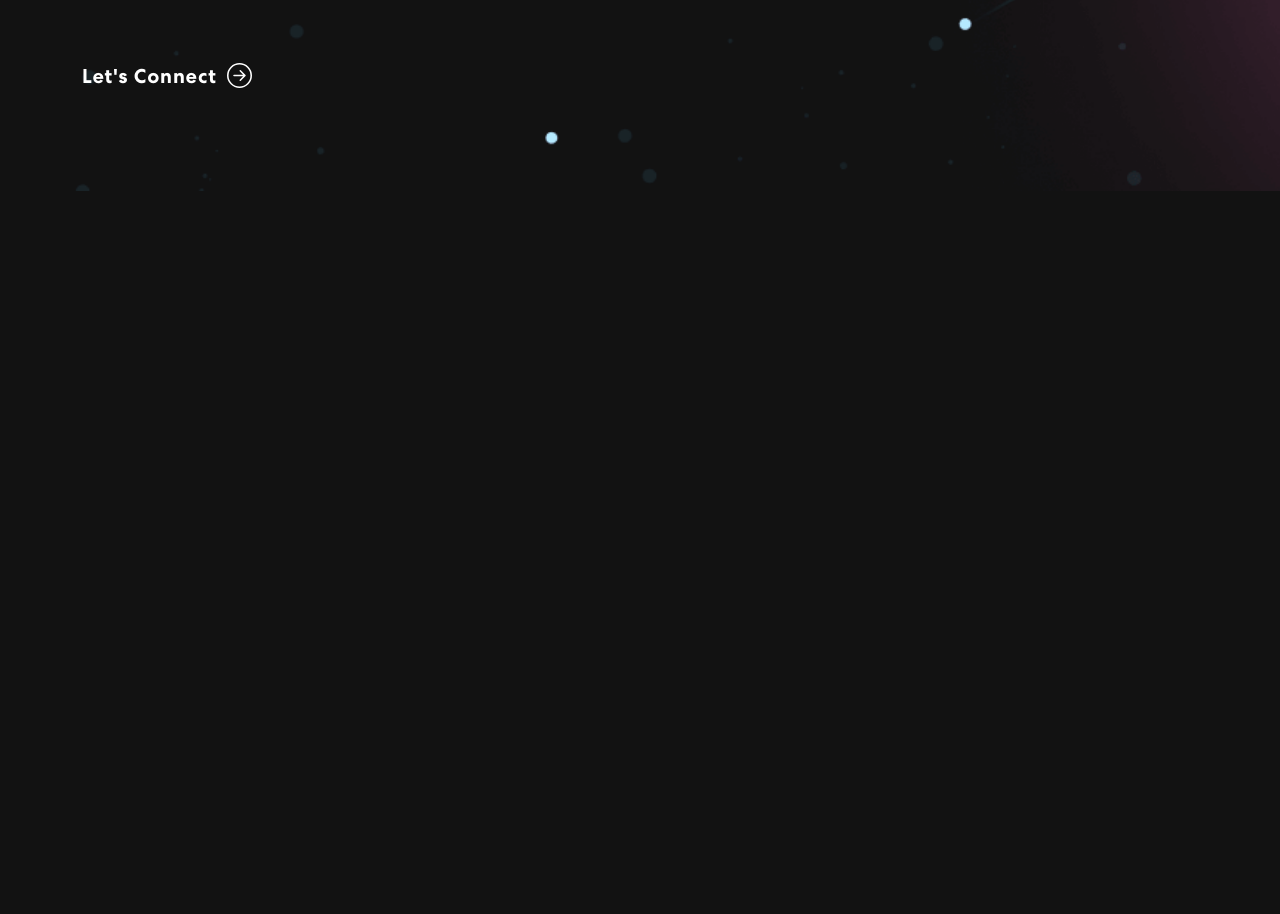
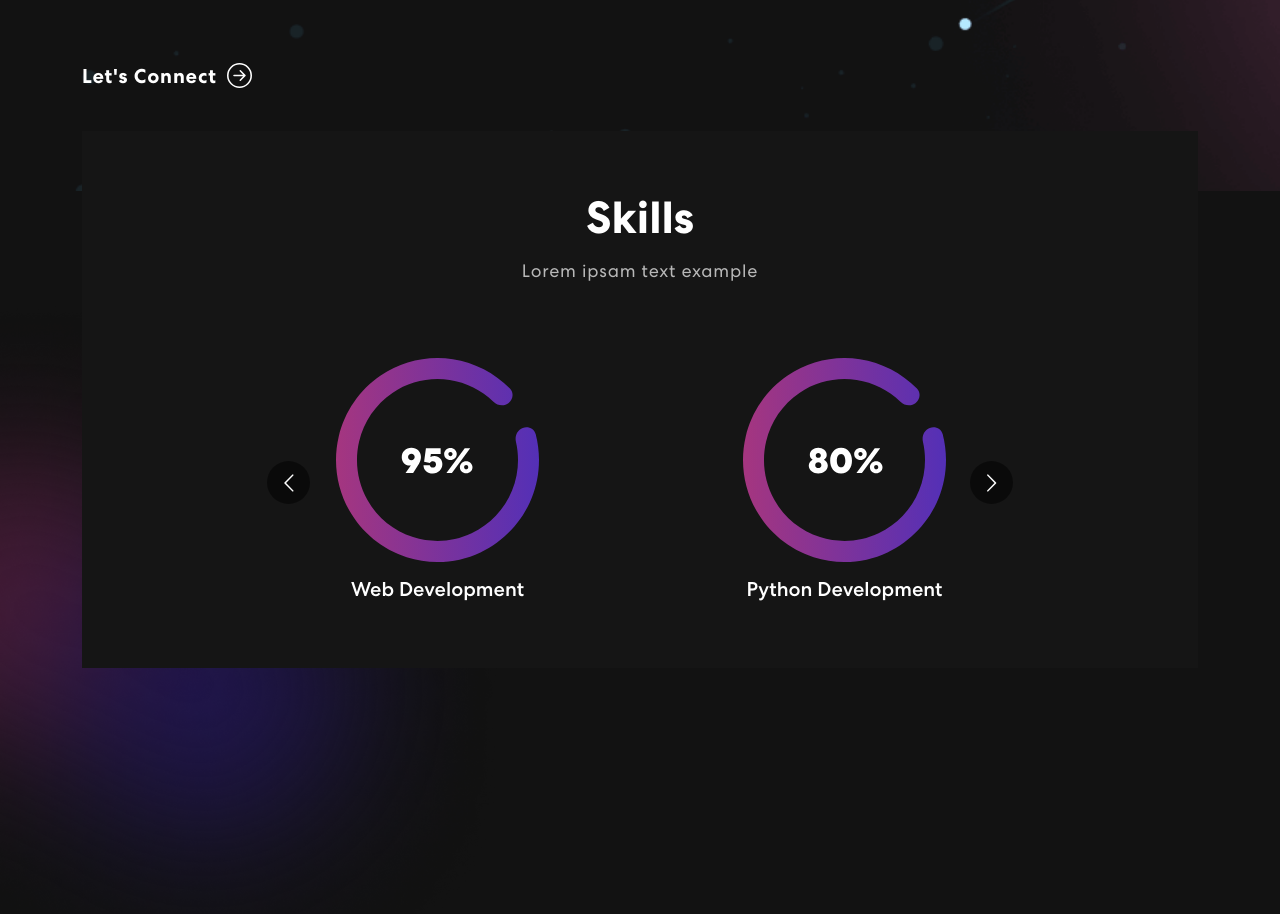
Before and after one commit to JSirisavath/Personal-Portfolio-Website, a React (Create React App) app: page / in a window 1280 px wide. Shown: the part 1408-2322 px from the top of the page. Before the commit the page ends 1599 px from the top, so only its background shows below. Built offline with nearby package versions, Linux system fonts and the light colour scheme.

Commit message:
Added the skills section component and styles for it. Also Added comments to Banner.js for clarity

```diff
--- a/package.json
+++ b/package.json
@@ -16,7 +16,7 @@
     "react-bootstrap-icons": "^1.8.2",
     "react-dom": "^18.1.0",
     "react-mailchimp-subscribe": "^2.1.3",
-    "react-multi-carousel": "^2.8.1",
+    "react-multi-carousel": "^2.8.4",
     "react-on-screen": "^2.1.1",
     "react-responsive-carousel": "^3.2.23",
     "react-router-dom": "^6.3.0",
--- a/src/App.css
+++ b/src/App.css
@@ -308,7 +308,7 @@
   margin-left: 25px;
 }
 .banner img {
-  animation: updown 3s linear infinite;
+  animation: updown 4s linear infinite;
 }
 /* Space Avatar moving up and down animation */
 @keyframes updown {
@@ -333,3 +333,48 @@
   vertical-align: bottom;
   white-space: nowrap; /* Prevents the text from wrapping */
 }
+
+/* Skills styles */
+.skill {
+  padding: 0 0 50px 0;
+  position: relative;
+}
+
+.skill-bx {
+  background: #151515;
+  border: 64px;
+  text-align: center;
+  padding: 60px 50px;
+  margin-top: -60px;
+}
+.skill h2 {
+  font-size: 45px;
+  font-weight: 700;
+}
+
+.skill p {
+  color: #b8b8b8;
+  font-size: 18px;
+  letter-spacing: 0.8px;
+  line-height: 1.5rem;
+  margin: 14px 0 75px 0;
+}
+
+.skill-slider {
+  width: 80%;
+  margin: 0 auto;
+  position: relative;
+}
+
+.skill-slider .item img {
+  width: 50%;
+  margin: 0 auto 15px auto;
+}
+
+.background-image-left {
+  top: 20%;
+  position: absolute;
+  bottom: 0;
+  width: 40%;
+  z-index: -4;
+}
--- a/src/App.js
+++ b/src/App.js
@@ -4,15 +4,19 @@
 import { NavBar } from './components/NavBar';
 import { Banner } from './components/Banner';
 import { PurpleLine } from './components/PurpleLine';
+import { Skills } from './components/Skills';
 
 function App() {
   return (
     <div className="App">
+      {/* Custom purple line on the left side with "gradient" effect */}
       <PurpleLine />
       {/* Custom NavBar link */}
       <NavBar />
       {/* Banner with the space animation and about me section. Also includes the "space" background */}
       <Banner />
+      {/* Skills tab */}
+      <Skills />
     </div>
   );
 }
--- a/src/components/Banner.js
+++ b/src/components/Banner.js
@@ -2,6 +2,7 @@
 
 import { ArrowRightCircle } from 'react-bootstrap-icons';
 
+// Space astronaut with background of moon image
 import headerImg from '../assets/img/header-img.svg';
 
 // Use state and Use Effect hooks to store the "state" of the animation typing text
@@ -15,6 +16,7 @@
     'Full Stack Developer',
     'Web Developer',
     'Java Developer',
+    'JavaScript Developer',
   ];
   // Loop counter on which text to start first
   const [loopNum, setLoopNum] = useState(0);
--- /dev/null
+++ b/src/components/Skills.js
@@ -0,0 +1,73 @@
+import { Col, Container, Row } from 'react-bootstrap';
+// Carousel imports
+import Carousel from 'react-multi-carousel';
+import 'react-multi-carousel/lib/styles.css';
+
+import meter1 from '../assets/img/meter1.svg';
+import meter2 from '../assets/img/meter2.svg';
+import meter3 from '../assets/img/meter3.svg';
+import colorSharp from '../assets/img/color-sharp.png';
+
+export const Skills = () => {
+  const responsive = {
+    superLargeDesktop: {
+      // the naming can be any, depends on you.
+      breakpoint: { max: 4000, min: 3000 },
+      items: 5,
+    },
+    desktop: {
+      breakpoint: { max: 3000, min: 1024 },
+      items: 3,
+    },
+    tablet: {
+      breakpoint: { max: 1024, min: 464 },
+      items: 2,
+    },
+    mobile: {
+      breakpoint: { max: 464, min: 0 },
+      items: 1,
+    },
+  };
+
+  return (
+    <section className="skill" id="skills">
+      <Container>
+        <Row>
+          <Col>
+            <div className="skill-bx">
+              <h2>Skills</h2>
+              <p>Lorem ipsam text example</p>
+              {/* React carousel that is will infinitely rotate */}
+              <Carousel
+                responsive={responsive}
+                infinite={true}
+                className="skill-slider"
+                keyBoardControl={true}
+                autoPlaySpeed={1000}
+              >
+                {/* Each skill item is inside this carousel */}
+                <div className="item">
+                  <img src={meter1} alt="skill-img" />
+                  <h5>Web Development</h5>
+                </div>
+                <div className="item">
+                  <img src={meter2} alt="skill-img" />
+                  <h5>Python Development</h5>
+                </div>
+                <div className="item">
+                  <img src={meter3} alt="skill-img" />
+                  <h5>Java Development</h5>
+                </div>
+                <div className="item">
+                  <img src={meter1} alt="skill-img" />
+                  <h5>JavaScript Development</h5>
+                </div>
+              </Carousel>
+            </div>
+          </Col>
+        </Row>
+      </Container>
+      <img className="background-image-left" src={colorSharp} />
+    </section>
+  );
+};
```
Also changed, not shown: 1 other file (tests, documents, lock files or other folders).
